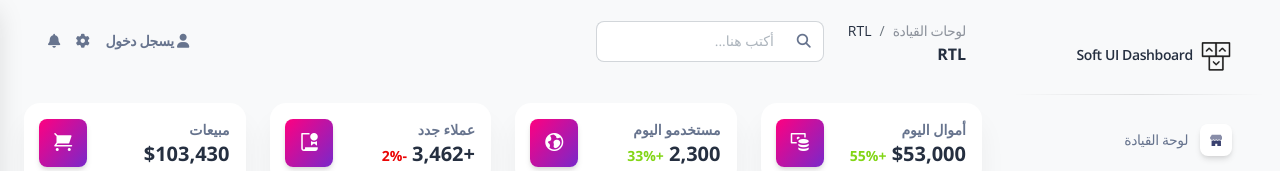
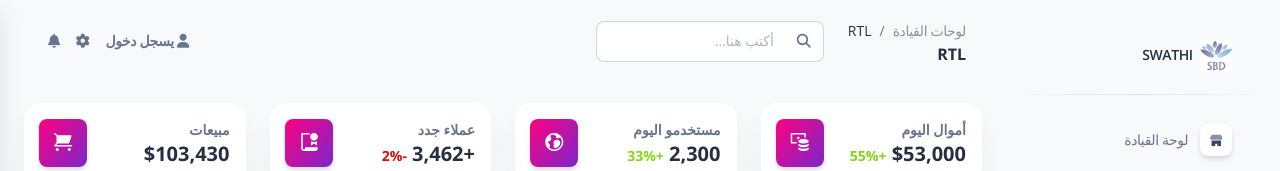
Before and after one commit to SwathiBhatD/SwathiTemplate, a website: page pages/rtl.html in a window 1280 px wide. Shown: the top 171 px of the page. Drawn offline with nearby package versions, Linux system fonts and the light colour scheme.

Commit message:
Update rtl.html

```diff
--- a/pages/rtl.html
+++ b/pages/rtl.html
@@ -1,6 +1,6 @@
 <!--
 =========================================================
-* Soft UI Dashboard - v1.0.2
+* SWATHI - v1.0.2
 =========================================================
 
 * Product Page: https://www.creative-tim.com/product/soft-ui-dashboard
@@ -41,8 +41,8 @@
     <div class="sidenav-header">
       <i class="fas fa-times p-3 cursor-pointer text-secondary opacity-5 position-absolute left-0 top-0 d-none d-xl-none" aria-hidden="true" id="iconSidenav"></i>
       <a class="navbar-brand m-0" href="../pages/dashboard.html">
-        <img src="../assets/img/logo-ct.png" class="navbar-brand-img h-100" alt="...">
-        <span class="me-1 font-weight-bold">Soft UI Dashboard</span>
+        <img src="../assets/img/imgB.jpg" class="navbar-brand-img h-100" alt="...">
+        <span class="me-1 font-weight-bold">SWATHI</span>
       </a>
     </div>
     <hr class="horizontal dark mt-0">
```
